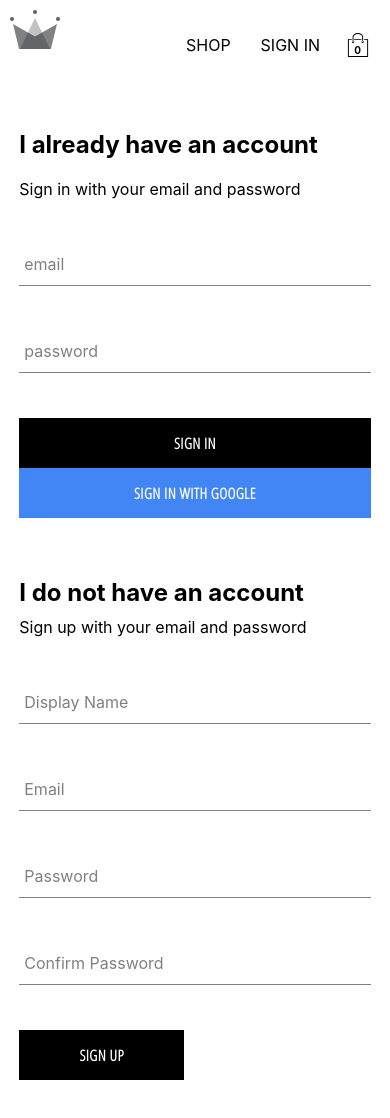
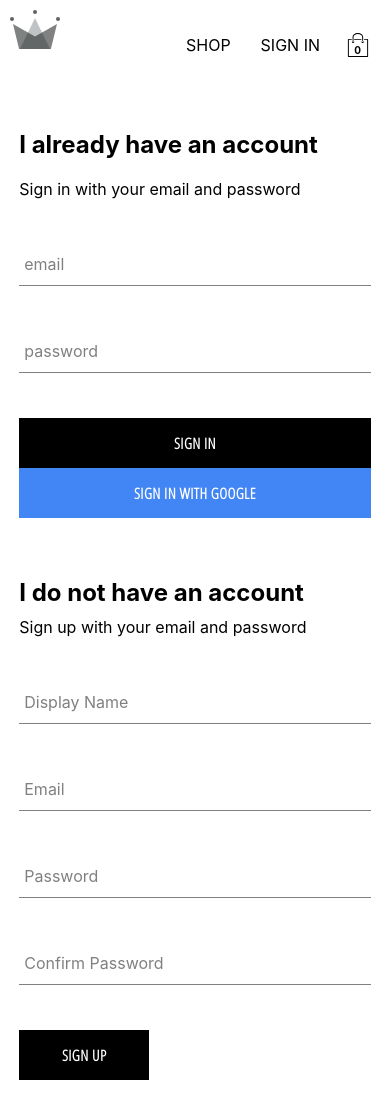
Before and after one commit to norelleshi/crwn-clothing, a React (Create React App) app: page /signin in a window 390 px wide. Built offline with nearby package versions, Linux system fonts and the light colour scheme; no server answers.

Commit message:
mobile responsiveness adjust

```diff
--- a/src/components/collection-item/collection-item.styles.scss
+++ b/src/components/collection-item/collection-item.styles.scss
@@ -25,6 +25,10 @@
       position: absolute;
       top: 255px;
       display: none;
+
+      @media screen and (max-width: 1200px) {
+        display: flex;
+      }
     }
 
     &:hover {
--- a/src/components/custom-button/custom-button.styles.scss
+++ b/src/components/custom-button/custom-button.styles.scss
@@ -4,7 +4,7 @@
     height: 50px;
     letter-spacing: 0.5px;
     line-height: 50px;
-    padding: 0 35px 0 35px;
+    padding: 0 35px;
     font-size: 15px;
     background-color: black;
     color: white;
@@ -15,6 +15,11 @@
     cursor: pointer;
     display: flex;
     justify-content: center;
+
+    @media screen and (max-width: 1200px) {
+      min-width: 130px;
+      padding: 0 10px;
+    }
 
     &:hover {
       background-color: white;
--- a/src/components/menu-item/menu-item.styles.scss
+++ b/src/components/menu-item/menu-item.styles.scss
@@ -76,6 +76,7 @@
       .subtitle {
         font-weight: lighter;
         font-size: 16px;
+        text-align: center;
 
         @media screen and (max-width: 600px) {
           font-size: 10px !important;
```
